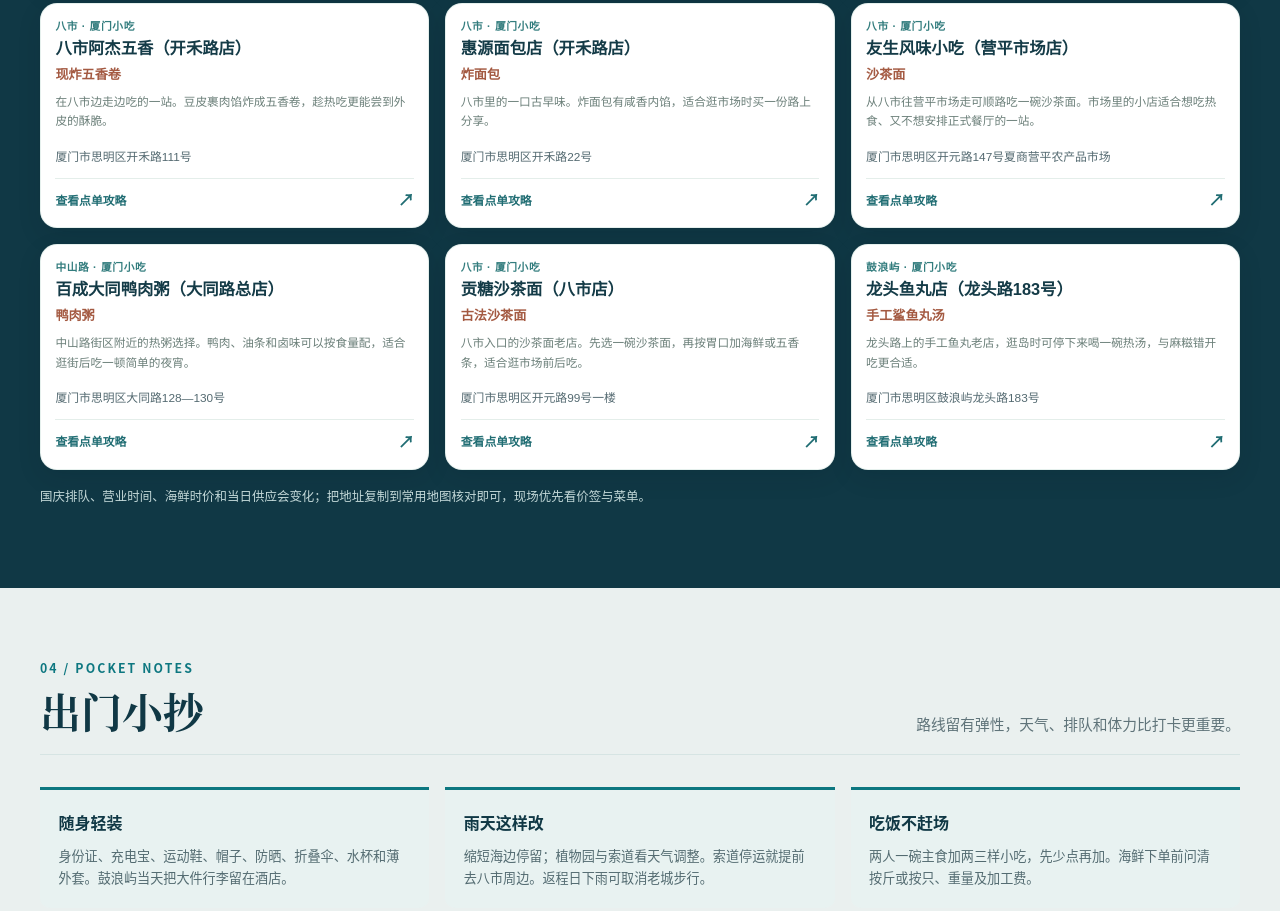
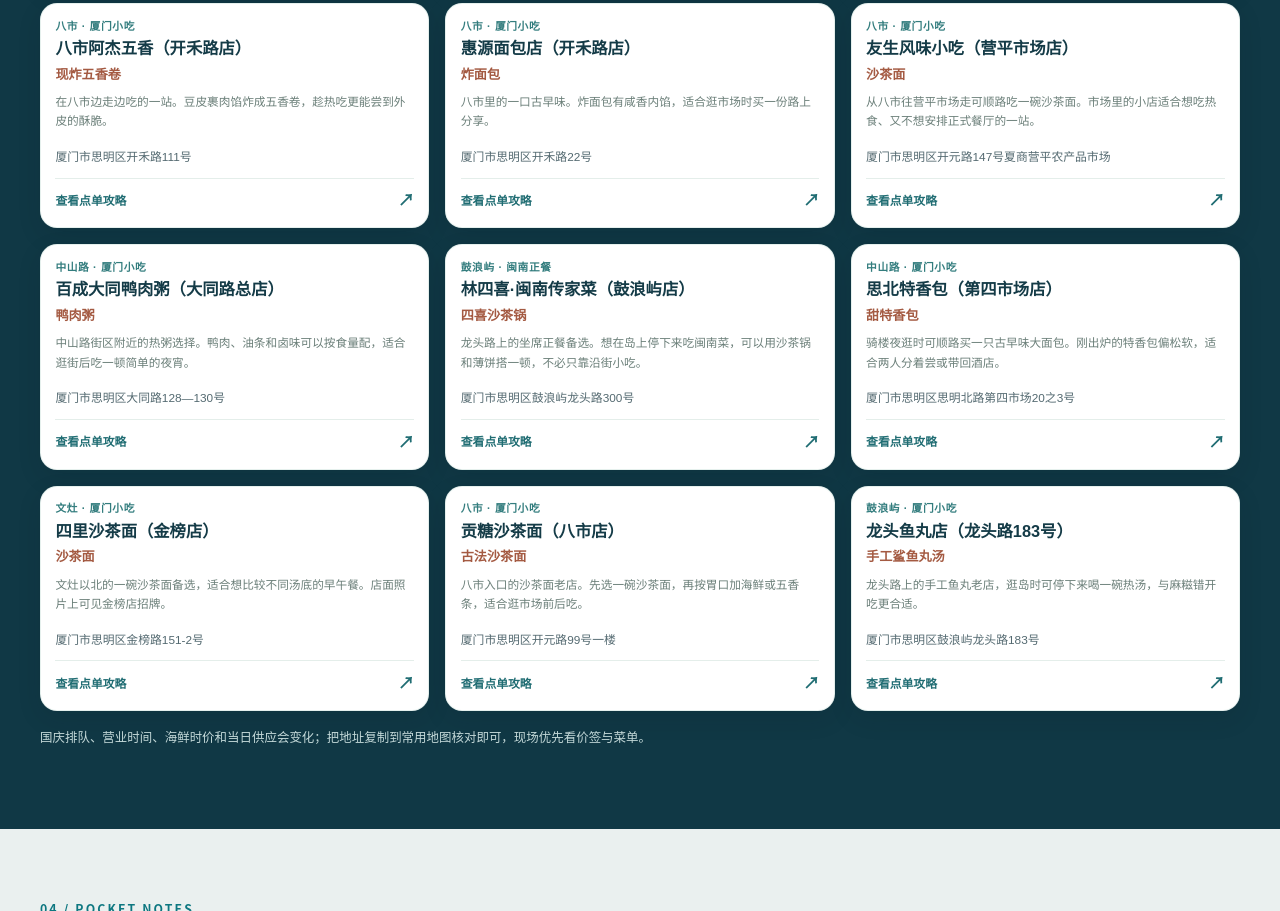
Before and after one commit to zhongzihang/2026_XiaMen_Travel, a plain HTML site: page index.html in a window 1280 px wide. Shown: the part 7775-8686 px from the top of the page. Drawn offline with Linux system fonts and the light colour scheme.

Commit message:
Expand Xiamen food options across island and city

```diff
--- a/index.html
+++ b/index.html
@@ -15,7 +15,7 @@
     <script defer src="map-transit.js?v=20260927-mobile-controls1"></script>
     <script defer src="place-photo-data.js?v=20260926-gallery1"></script>
     <script defer src="place-photo-additions.js?v=20260926-route5"></script>
-    <script defer src="travel-enrichment.js?v=20260927-food4"></script>
+    <script defer src="travel-enrichment.js?v=20260927-food7"></script>
     <script defer src="app.js?v=20260927-daily-fit2"></script>
     <script defer src="map-atlas-v2.js?v=20260927-compact-map3"></script>
 </head>
@@ -27,7 +27,7 @@
       <nav aria-label="章节导航">
         <a href="#map"><span aria-hidden="true">⌖</span> 景点地图</a><a href="#itinerary"><span aria-hidden="true">▣</span> 每日行程</a><a href="#food"><span aria-hidden="true">✦</span> 美食图鉴</a>
       </nav>
-      <div class="header-actions"><a class="download-button" href="assets/xiamen-itinerary-2026.pdf?v=20260927-food4" download="2026厦门五日游图文版.pdf" type="application/pdf">↓ 下载 PDF</a></div>
+      <div class="header-actions"><a class="download-button" href="assets/xiamen-itinerary-2026.pdf?v=20260927-food7" download="2026厦门五日游图文版.pdf" type="application/pdf">↓ 下载 PDF</a></div>
     </div>
   </header>
 
--- a/travel-enrichment.js
+++ b/travel-enrichment.js
@@ -170,6 +170,36 @@
       tip:'这是大同路的“百成大同”，不要误导航到小学路的“浮屿大同”。照片为食客旧照，现场陈设可能变化。',
       source:'https://touch.travel.qunar.com/comment/10138575479',
       mapSource:'https://www.amap.com/place/B025002H44'
+    },
+    {
+      id:'linsixi', area:'鼓浪屿', category:'闽南正餐', name:'林四喜·闽南传家菜（鼓浪屿店）', address:'厦门市思明区鼓浪屿龙头路300号',
+      image:'assets/gallery/food-linsixi-2026.jpg', imageAlt:'林四喜鼓浪屿店门面实拍', photoLabel:'大众点评门店图 · 外景',
+      summary:'龙头路上的坐席正餐备选。想在岛上停下来吃闽南菜，可以用沙茶锅和薄饼搭一顿，不必只靠沿街小吃。',
+      dishes:['四喜沙茶锅：两人先问份量，适合配面或主食共享。','林家薄饼：想尝闽南薄饼时选一份。'],
+      pair:'先选一份沙茶锅，再配薄饼或一道蔬菜；午后还要爬日光岩，避免点得过饱。',
+      tip:'小红书评价有好有坏；国庆热门时段可先看候位和菜单，再决定是否入座。',
+      source:'https://m.dianping.com/shop/131589144?msource=applemaps',
+      mapSource:'https://www.amap.com/place/B0FFLBC538'
+    },
+    {
+      id:'sibei-bread', area:'中山路', category:'厦门小吃', name:'思北特香包（第四市场店）', address:'厦门市思明区思明北路第四市场20之3号',
+      image:'assets/gallery/food-sibei-bread-2026.jpg', imageAlt:'思北特香包门店夜间外景与顾客实拍', photoLabel:'旅行者实拍 · 门店外景',
+      summary:'骑楼夜逛时可顺路买一只古早味大面包。刚出炉的特香包偏松软，适合两人分着尝或带回酒店。',
+      dishes:['甜特香包：先问刚出炉时间，买一只分享。','其他糕点：现场看当天品项，不用为了凑单多买。'],
+      pair:'两人买一只特香包即可；若晚餐已吃饱，可留到次日早餐。',
+      tip:'第四市场20之3号，与思明北路同名分店核对后再导航；排队长就不必专程等。',
+      source:'https://classic-blog.udn.com/visa520infinite/181727915',
+      mapSource:'https://www.amap.com/place/B025003BWX'
+    },
+    {
+      id:'sili-jinbang', area:'文灶', category:'厦门小吃', name:'四里沙茶面（金榜店）', address:'厦门市思明区金榜路151-2号',
+      image:'assets/gallery/food-sili-jinbang-2026.jpg', imageAlt:'四里沙茶面金榜店门面及招牌实拍', photoLabel:'携程门店相册 · 金榜店外景',
+      summary:'文灶以北的一碗沙茶面备选，适合想比较不同汤底的早午餐。店面照片上可见金榜店招牌。',
+      dishes:['沙茶面：虾仁、豆腐或猪肝按口味少量加。','猪脚面：想换口味时先问当天供应。'],
+      pair:'两人各点一碗面，各选两三种配料；下单前看加料价格。',
+      tip:'金榜路151-2号，距文灶酒店仍需一段接驳；与湖滨四里老店不是同一地址。',
+      source:'https://gs.ctrip.com/html5/you/foods/fooddetail/21/70454890.html',
+      mapSource:'https://www.amap.com/place/B0HB6SMR7O'
     }
   );
 })();
```
Also changed, not shown: credits.html (+1 -0 lines), assets/gallery/food-linsixi-2026.jpg (added), assets/gallery/food-sibei-bread-2026.jpg (added), assets/gallery/food-sili-jinbang-2026.jpg (added), 2 other files.
